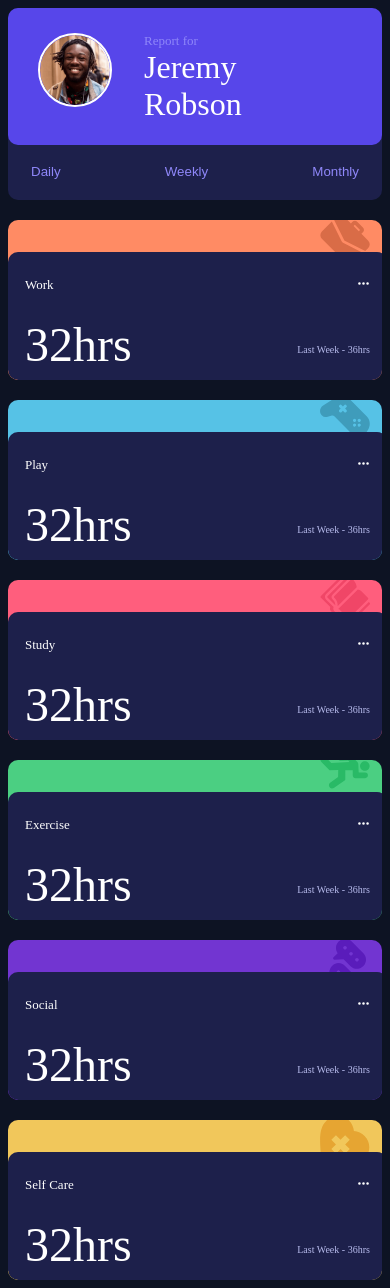
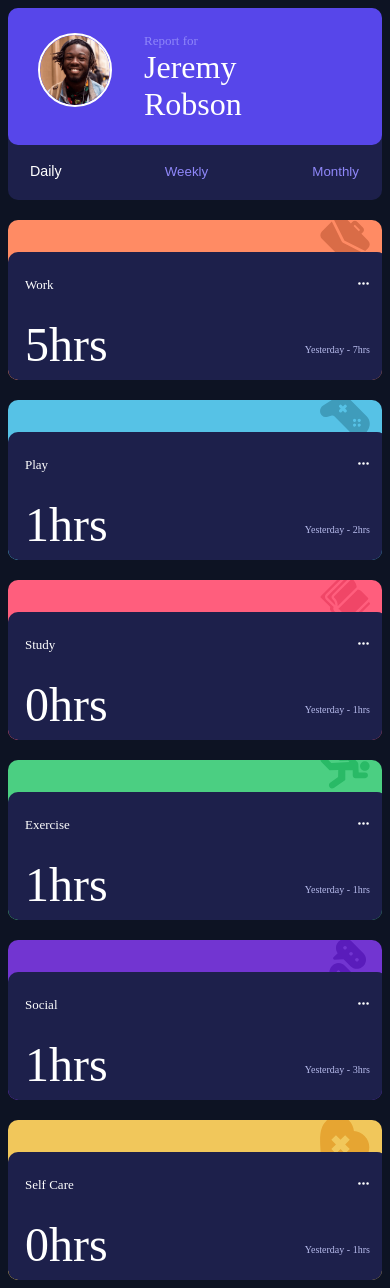
Before and after one commit to janhvihalder/ragam-project, a React app: page / in a window 390 px wide. Built offline with nearby package versions, Linux system fonts and the light colour scheme; the HTML template or start-up script is replaced by a standard one.

Commit message:
more responsivity and final changes

```diff
--- a/src/App.jsx
+++ b/src/App.jsx
@@ -1,8 +1,13 @@
 import { useState } from 'react'
 import Card from './components/Card'
 import Profile from './components/Profile'
+import data from './assets/data';
 
 export default function App() {
+
+  const [timeFrame, setTimeFrame] = useState('daily')
+
+
   return (
     <div style={{display:"flex", alignItems:"center", justifyContent:"center",}}>
       <div className='God'>
@@ -10,17 +15,17 @@ export default function App() {
         {/* Profile div */}
         {/*!IMP - If parent is flexing then the children will also flex */}
         <div style={{display:"flex"}}>
-          <Profile />
+          <Profile setTimeFrame={setTimeFrame} timeFrame={timeFrame}/>
         </div>
 
         {/* Contains all the tasks */}
         <div className='card-container'>
-          <Card/>
-          <Card backgroundColor='#56C2E6' topic='Play' icon='/icon-play.svg'/>
-          <Card backgroundColor='#FF5E7D' topic='Study' icon='/icon-study.svg'/>
-          <Card backgroundColor='#4BCF82' topic='Exercise' icon='/icon-exercise.svg'/>
-          <Card backgroundColor='#7235D1' topic='Social' icon='/icon-social.svg'/>
-          <Card backgroundColor='#F1C75B' topic='Self Care' icon='/icon-self-care.svg'/>
+          <Card timeFrame={timeFrame} data={data[0]}/>
+          <Card timeFrame={timeFrame} data={data[1]} backgroundColor='#56C2E6' topic='Play' icon='/icon-play.svg'/>
+          <Card timeFrame={timeFrame} data={data[2]} backgroundColor='#FF5E7D' topic='Study' icon='/icon-study.svg'/>
+          <Card timeFrame={timeFrame} data={data[3]} backgroundColor='#4BCF82' topic='Exercise' icon='/icon-exercise.svg'/>
+          <Card timeFrame={timeFrame} data={data[4]} backgroundColor='#7235D1' topic='Social' icon='/icon-social.svg'/>
+          <Card timeFrame={timeFrame} data={data[5]} backgroundColor='#F1C75B' topic='Self Care' icon='/icon-self-care.svg'/>
         </div>
 
       </div>
--- a/src/assets/data.json
+++ b/src/assets/data.jsx
@@ -1,4 +1,4 @@
-[
+let data = [
   {
     "title": "Work",
     "timeframes": {
@@ -102,3 +102,5 @@
     }
   }
 ]
+
+export default data
--- a/src/components/Card.jsx
+++ b/src/components/Card.jsx
@@ -1,9 +1,10 @@
 import { IoEllipsisHorizontal } from "react-icons/io5";
 
 //put curly brackets for multiple arguments
-export default function Card({backgroundColor = "#FF8B64", topic="Work", icon="/icon-work.svg"}){
+export default function Card({backgroundColor = "#FF8B64", topic="Work", icon="/icon-work.svg", timeFrame, data}){
+
+
     return(
-
 
         // Coloured Div
         <div style={{backgroundColor: backgroundColor}} className="colored-part">
@@ -27,12 +28,12 @@ export default function Card({backgroundColor = "#FF8B64", topic="Work", icon="/
                 <div className="prev-info">
                     {/* Current Value */}
                     <div style={{padding:"0px 17px", fontSize:"xxx-large"}}>
-                        32hrs
+                        {data.timeframes[timeFrame].current}hrs
                     </div>
 
                     {/* Previous Value */}
                     <div style={{padding:"0px 17px 17px 17px", fontSize:"x-small", color:"#B7BBEC"}}>
-                        Last Week - 36hrs
+                        {timeFrame==='daily'?"Yesterday": timeFrame==='weekly'?"Last Week" : "Last Month"} - {data.timeframes[timeFrame].previous}hrs
                     </div>
                 </div>
             </div>
--- a/src/components/Profile.jsx
+++ b/src/components/Profile.jsx
@@ -1,4 +1,4 @@
-function Profile(){
+function Profile({setTimeFrame, timeFrame}){
     //DONT FORGET TO RETURN
     return(
 
@@ -30,9 +30,9 @@ function Profile(){
 
             {/* Toggles */}
             <div className="buttons">
-                <div><button className="states" >Daily</button></div>
-                <div><button className="states" >Weekly</button></div>
-                <div><button className="states" >Monthly</button></div>
+                <div><button onClick={()=>{setTimeFrame('daily')}} className={`states ${timeFrame=='daily'&&" active-states "}`} >Daily</button></div>
+                <div><button onClick={()=>{setTimeFrame('weekly')}} className={`states ${timeFrame=='weekly'&&" active-states "}`} >Weekly</button></div>
+                <div><button onClick={()=>{setTimeFrame('monthly')}} className={`states ${timeFrame=='monthly'&&" active-states "}`} >Monthly</button></div>
             </div>
         </div>
     )
--- a/src/index.css
+++ b/src/index.css
@@ -16,7 +16,7 @@ body{
 
 .God{
     display: flex;
-    width: 75%;
+    width: 60%;
     /* background-color: yellow; */
     gap: 20px;
 }
@@ -140,6 +140,12 @@ body{
     transition: color 150ms ease, transform 0.3s ease;
 }
 
+.active-states{
+    color: rgb(255, 255, 255); /* Change color on hover */
+    transform: scale(1.07); /* Slightly enlarge the button */
+    cursor: pointer;
+}
+
 .states:hover {
     color: rgb(255, 255, 255); /* Change color on hover */
     transform: scale(1.07); /* Slightly enlarge the button */
```
